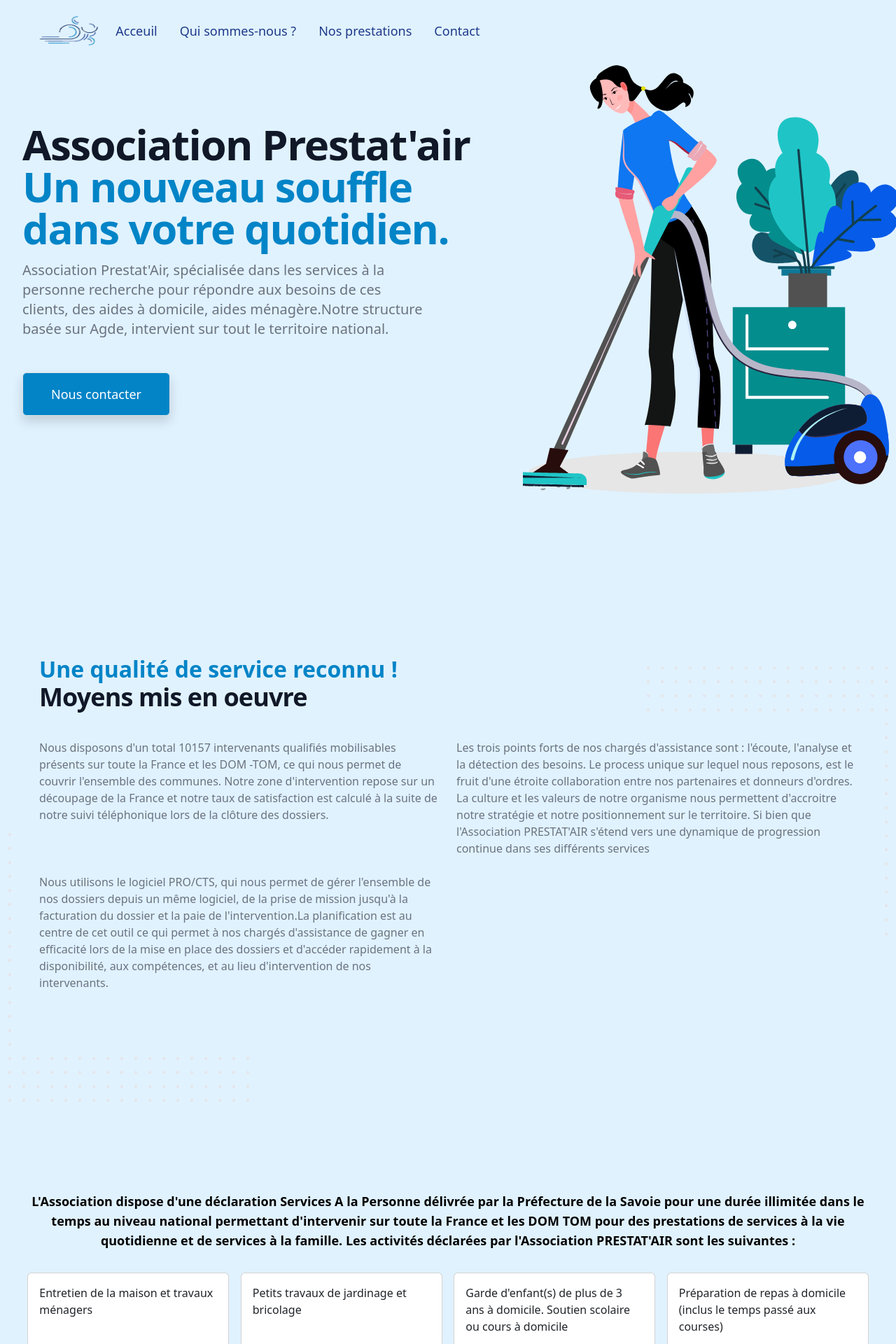
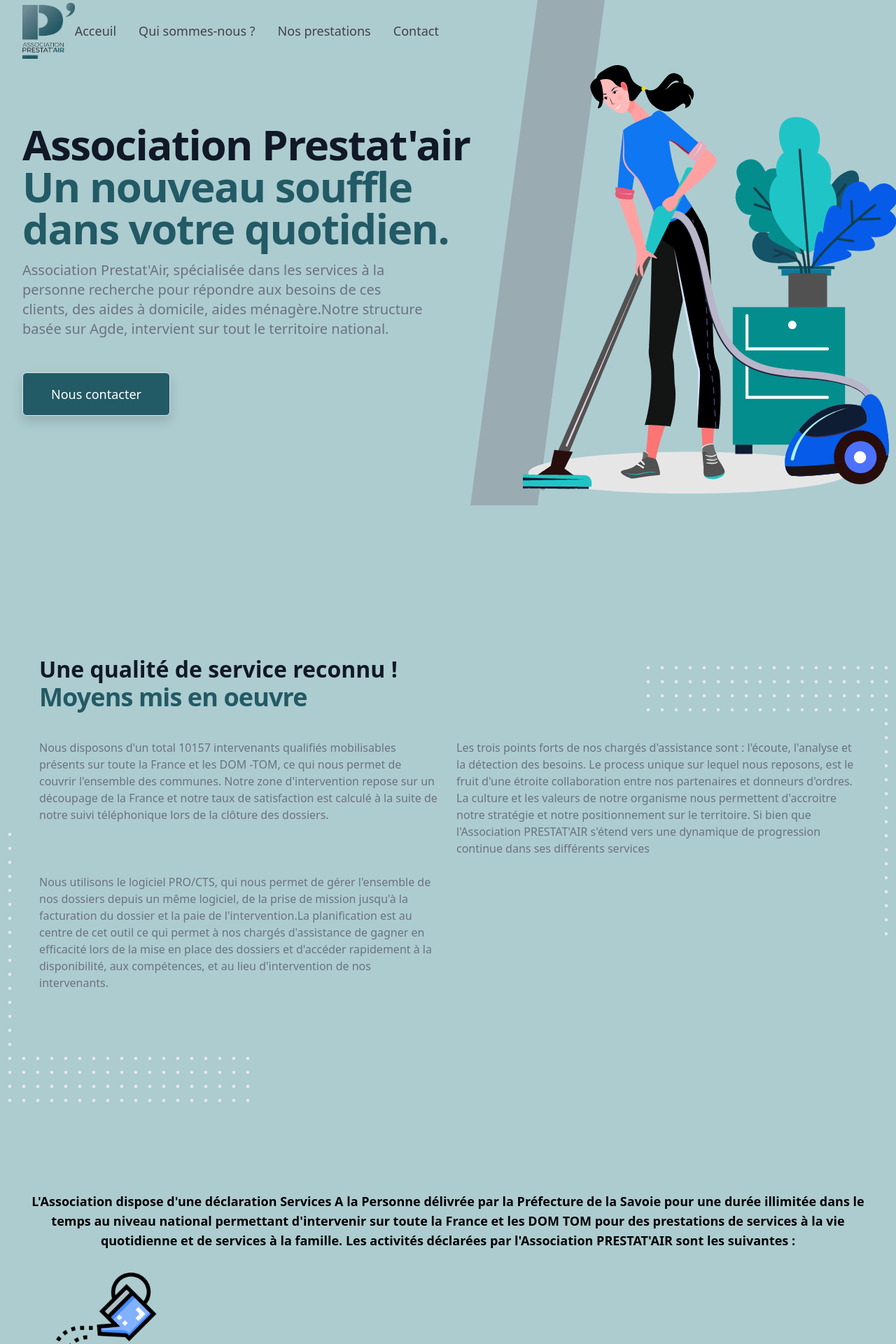
Before and after one commit to mohamedehn/prestatair, a React (Create React App) app: page / in a window 1280 px wide. Shown: the top 1920 px of the page at 70% size. Built offline with nearby package versions, Linux system fonts and the light colour scheme.

Commit message:
Modifying colors, logo and text

```diff
--- a/src/App.jsx
+++ b/src/App.jsx
@@ -11,7 +11,7 @@ import ScrollToTop from './components/ScrollToTop';
 
 function App() {
   return (
-    <div className="App bg-sky-100 overflow-hidden">
+    <div className="App bg-[#adccd0] overflow-hidden">
       <Hero/>
       <Presentation/>
       {/* <Activites/> */}
--- a/src/components/CardActivities.jsx
+++ b/src/components/CardActivities.jsx
@@ -1,9 +1,11 @@
 //here we will find a complete list of the activites
 
+import { hover } from '@testing-library/user-event/dist/hover';
 import Card from 'react-bootstrap/Card';
+import jardin from "../assets/jardin.png"
 
 const activities = [
-    {text : 'Entretien de la maison et travaux ménagers'},
+    { text1 : 'Entretien de la maison et travaux ménagers', image : jardin},
     {text : 'Petits travaux de jardinage et bricolage'},
     {text : "Garde d'enfant(s) de plus de 3 ans à domicile. Soutien scolaire ou cours à domicile"},
     {text : "Préparation de repas à domicile (inclus le temps passé aux courses)"},
@@ -21,14 +23,16 @@ const activities = [
 
   export default function CardActivites() {
       return (
-        <div className="bg-sky-100" id="activities">
+        <div className="bg-[#adccd0]" id="activities">
           <div className="mx-auto max-w-7xl py-12 px-6 lg:py-16 lg:px-8">
             <p className="text-center text-lg font-semibold text-black">
             L'Association dispose d'une déclaration Services A la Personne délivrée par la Préfecture de la Savoie pour une durée illimitée dans le temps au niveau national permettant d'intervenir sur toute la France et les DOM TOM pour des prestations de services à la vie quotidienne et de services à la famille. Les activités déclarées par l'Association PRESTAT'AIR sont les suivantes :
             </p>
             <div className="mt-6 grid gap-0.5 lg:mt-8 sm:block md:flex md:flex-wrap">
               <div className="contents">
-                {
+                <img className='cursor-pointer' src={jardin} alt="/" style={{width : '12rem'}}></img>
+                <p className='opacity-0 hover:opacity-100'>Entretien de la maison et travaux ménagers</p>
+                {/* {
                   activities.map((item)=> (
                     <Card style={{ width: '18rem' }} className="mx-auto cursor-pointer mb-4 hover:bg-sky-200">
                         <Card.Body>
@@ -36,7 +40,7 @@ const activities = [
                         </Card.Body>
                     </Card>
                   ))
-                }
+                } */}
               </div>
             </div>
           </div>
--- a/src/components/Footer.jsx
+++ b/src/components/Footer.jsx
@@ -14,7 +14,7 @@ export default function Footer (){
     ]
 
     return (
-        <footer className="text-gray-500 bg-sky-100 px-4 py-5 max-w-screen-xl mx-auto">
+        <footer className="text-gray-500 bg-[#adccd0] px-4 py-5 max-w-screen-xl mx-auto">
             <div className="mt-8 items-center justify-between sm:flex">
                 <ul className="mt-4 sm:mt-0">
                     &copy; 2022 Prestat'air Tout droit réservé.
@@ -31,7 +31,7 @@ export default function Footer (){
                     ))
                 }
                     <li className="hover:text-gray-800 list-none">
-                        <a href="https://mohamedehn.github.io/my-portfolio/" className="no-underline text-gray-500">Powered by Digital Comet</a>
+                        <a href="https://mohamedehn.github.io/portfolio/" className="no-underline text-gray-500">Powered by Ehn</a>
                     </li>
                 </ul>
             </div>
--- a/src/components/Form.jsx
+++ b/src/components/Form.jsx
@@ -7,14 +7,14 @@ import { EnvelopeIcon, PhoneIcon } from '@heroicons/react/24/outline'
 export default function Form() {
 
   return (
-    <div className="bg-sky-100" id='contact'>
+    <div className="bg-[#adccd0]" id='contact'>
       <div className="mx-auto max-w-7xl py-16 px-6 sm:py-24 lg:px-8">
         <div className="relative bg-white shadow-xl">
-          <h2 className="sr-only">Contactez-nous</h2>
+          <h2 className="sr-only ">Contactez-nous</h2>
 
           <div className="grid grid-cols-1 lg:grid-cols-3">
             {/* Contact information */}
-            <div className="relative overflow-hidden bg-sky-600 py-10 px-6 sm:px-10 xl:p-12">
+            <div className="relative overflow-hidden bg-[#9aabb2] py-10 px-6 sm:px-10 xl:p-12">
               <div className="pointer-events-none absolute inset-0 sm:hidden" aria-hidden="true">
                 <svg
                   className="absolute inset-0 h-full w-full"
@@ -108,8 +108,8 @@ export default function Form() {
                   </defs>
                 </svg>
               </div>
-              <h3 className="text-lg font-medium text-white">Contactez nous</h3>
-              <p className="mt-6 max-w-3xl text-base text-indigo-50">
+              <h3 className="text-lg font-medium text-gray-900">Contactez nous</h3>
+              <p className="mt-6 max-w-3xl text-base text-gray-900">
                 Nullam risus blandit ac aliquam justo ipsum. Quam mauris volutpat massa dictumst amet. Sapien tortor
                 lacus arcu.
               </p>
@@ -117,15 +117,15 @@ export default function Form() {
                 <dt>
                   <span className="sr-only">Phone number</span>
                 </dt>
-                <dd className="flex text-base text-indigo-50">
-                  <PhoneIcon className="h-6 w-6 flex-shrink-0 text-indigo-200" aria-hidden="true" />
+                <dd className="flex text-base text-gray-900">
+                  <PhoneIcon className="h-6 w-6 flex-shrink-0 text-gray-900" aria-hidden="true" />
                   <span className="ml-3">+33</span>
                 </dd>
                 <dt>
                   <span className="sr-only">Email</span>
                 </dt>
-                <dd className="flex text-base text-indigo-50">
-                  <EnvelopeIcon className="h-6 w-6 flex-shrink-0 text-indigo-200" aria-hidden="true" />
+                <dd className="flex text-base text-gray-900">
+                  <EnvelopeIcon className="h-6 w-6 flex-shrink-0 text-gray-900" aria-hidden="true" />
                   <span className="ml-3">contact@</span>
                 </dd>
               </dl>
@@ -273,7 +273,7 @@ export default function Form() {
                 <div className="sm:col-span-2 sm:flex sm:justify-end">
                   <button
                     type="submit"
-                    className="mt-2 inline-flex w-full items-center justify-center rounded-md border border-transparent bg-sky-600 px-6 py-3 text-base font-medium text-white shadow-sm hover:bg-sky-900 focus:outline-none focus:ring-2 focus:ring-indigo-500 focus:ring-offset-2 sm:w-auto"
+                    className="mt-2 inline-flex w-full items-center justify-center rounded-md border border-transparent bg-[#225a65] px-6 py-3 text-base font-medium text-white shadow-sm hover:bg-[#9aabb2] focus:outline-none focus:ring-2 focus:ring-[#9aabb2] focus:ring-offset-2 sm:w-auto"
                   >
                     Envoyer
                   </button>
--- a/src/components/Hero.jsx
+++ b/src/components/Hero.jsx
@@ -5,7 +5,7 @@ import { Popover, Transition } from '@headlessui/react'
 import { Bars3Icon, XMarkIcon } from '@heroicons/react/24/outline'
 import Lottie from 'react-lottie'
 import animation from "../animations/75353-cleaner-blue-shirt.json"
-import logo from "../assets/logo2.png"
+import logo from "../assets/logoNew.png"
 
 const navigation = [
   { name: 'Acceuil', href: '#acceuil' },
@@ -26,18 +26,18 @@ const defaultOptions = {
 
 export default function Hero () {
   return (
-    <div className="relative overflow-hidden bg-sky-100 h-screen" id='acceuil'>
+    <div className="relative overflow-hidden bg-[#adccd0] h-screen" id='acceuil'>
       <div className="mx-auto max-w-7xl">
-        <div className="relative z-10 bg-sky-100 pb-8 sm:pb-16 md:pb-20 lg:w-full lg:max-w-3xl lg:pb-28 xl:pb-32">
-          {/* <svg
-            className="absolute inset-y-0 right-0 hidden h-full w-48 translate-x-1/2 transform text-white lg:block"
+        <div className="relative z-10 bg-[#adccd0] pb-8 sm:pb-16 md:pb-20 lg:w-full lg:max-w-3xl lg:pb-28 xl:pb-32">
+          <svg
+            className="absolute inset-y-0 right-0 hidden h-full w-48 translate-x-1/2 transform text-[#9aabb2] lg:block"
             fill="currentColor"
             viewBox="0 0 100 100"
             preserveAspectRatio="none"
             aria-hidden="true"
           >
             <polygon points="50,0 100,0 50,100 0,100" />
-          </svg> */}
+          </svg>
 
           <Popover>
             <div className="relative px-6 pt-6 lg:px-8">
@@ -53,7 +53,7 @@ export default function Hero () {
                       />
                     </a>
                     <div className="-mr-2 flex items-center md:hidden">
-                      <Popover.Button className="inline-flex items-center justify-center rounded-md bg-sky-100 p-2 text-black hover:bg-gray-100 hover:text-gray-500 focus:outline-none focus:ring-2 focus:ring-inset focus:ring-indigo-500">
+                      <Popover.Button className="inline-flex items-center justify-center rounded-md bg-[#adccd0] p-2 text-black hover:bg-[#225a65] hover:text-gray-500 focus:outline-none focus:ring-2 focus:ring-inset focus:ring-[#225a65]">
                         <span className="sr-only">Open main menu</span>
                         <Bars3Icon className="h-6 w-6" aria-hidden="true" />
                       </Popover.Button>
@@ -62,7 +62,7 @@ export default function Hero () {
                 </div>
                 <div className="hidden md:ml-10 md:contents md:space-x-8 md:pr-4">
                   {navigation.map((item) => (
-                    <a key={item.name} href={item.href} className="font-medium text-blue-900 hover:text-gray-900 text-lg no-underline">
+                    <a key={item.name} href={item.href} className="font-medium text-[#3d4346] hover:text-gray-900 text-lg no-underline">
                       {item.name}
                     </a>
                   ))}
@@ -83,7 +83,7 @@ export default function Hero () {
                 focus
                 className="absolute inset-x-0 top-0 z-10 origin-top-right transform p-2 transition md:hidden"
               >
-                <div className="overflow-hidden rounded-lg bg-sky-100 shadow-md ring-1 ring-black ring-opacity-5">
+                <div className="overflow-hidden rounded-lg bg-[#adccd0] shadow-md ring-1 ring-black ring-opacity-5">
                   <div className="flex items-center justify-between px-5 pt-4">
                     <div>
                       <img
@@ -93,7 +93,7 @@ export default function Hero () {
                       />
                     </div>
                     <div className="-mr-2">
-                      <Popover.Button className="inline-flex items-center justify-center rounded-md bg-white p-2 text-gray-400 hover:bg-gray-100 hover:text-gray-500 focus:outline-none focus:ring-2 focus:ring-inset focus:ring-indigo-500">
+                      <Popover.Button className="inline-flex items-center justify-center rounded-md bg-[#adccd0] p-2 text-gray-400 hover:bg-[#225a65] hover:text-gray-500 focus:outline-none focus:ring-2 focus:ring-inset focus:ring-[#225a65]">
                         <span className="sr-only">Close main menu</span>
                         <XMarkIcon className="h-6 w-6" aria-hidden="true" />
                       </Popover.Button>
@@ -104,7 +104,7 @@ export default function Hero () {
                       <a
                         key={item.name}
                         href={item.href}
-                        className="block rounded-md px-3 py-2 text-base font-medium text-gray-700 hover:bg-gray-50 hover:text-gray-900 no-underline"
+                        className="block rounded-md px-3 py-2 text-base font-medium text-gray-700 hover:bg-[#9aabb2] hover:text-gray-900 no-underline"
                       >
                         {item.name}
                       </a>
@@ -119,7 +119,7 @@ export default function Hero () {
             <div className="sm:text-center lg:text-left">
               <h1 className="text-4xl font-bold tracking-tight text-gray-900 sm:text-5xl md:text-6xl">
                 <span className="block xl:inline">Association Prestat'air</span>{' '}
-                <span className="block text-sky-600 xl:inline"><br/>Un nouveau souffle dans votre quotidien.</span>
+                <span className="block text-[#225a65] xl:inline"><br/>Un nouveau souffle dans votre quotidien.</span>
               </h1>
               <p className="mt-3 text-base text-gray-500 sm:mx-auto sm:mt-5 sm:max-w-xl sm:text-lg md:mt-5 md:text-xl lg:mx-0">
               Association Prestat'Air, spécialisée dans les services à la personne recherche pour répondre aux besoins de ces clients, des aides
@@ -129,24 +129,16 @@ export default function Hero () {
                 <div className="rounded-md shadow">
                   <a
                     href="#contact"
-                    className="flex w-full items-center justify-center rounded-md border border-transparent bg-sky-600 px-8 py-3 text-base font-medium text-white hover:bg-sky-900 md:py-4 md:px-10 md:text-lg no-underline"
+                    className="flex w-full items-center justify-center rounded-md border border-transparent bg-[#225a65] px-8 py-3 text-base font-medium text-white hover:bg-[#9aabb2] md:py-4 md:px-10 md:text-lg no-underline"
                   >
                     Nous contacter
                   </a>
                 </div>
-                {/* <div className="mt-3 sm:mt-0 sm:ml-3">
-                  <a
-                    href="#"
-                    className="flex w-full items-center justify-center rounded-md border border-transparent bg-indigo-100 px-8 py-3 text-base font-medium text-indigo-700 hover:bg-indigo-200 md:py-4 md:px-10 md:text-lg"
-                  >
-                    Live demo
-                  </a>
-                </div> */}
               </div>
             </div>
           </main>
         </div>
-        <div className="lg:absolute lg:inset-y-0 lg:right-0 lg:w-5/12 md:w-full z-20 md:flex hidden">
+        <div className="lg:absolute lg:inset-y-0 lg:right-0 lg:w-5/12 md:w-[90%] z-20 md:flex hidden">
           <Lottie options={defaultOptions}/>
         </div>
       </div>
--- a/src/components/Presentation.jsx
+++ b/src/components/Presentation.jsx
@@ -1,17 +1,17 @@
 
 export default function Presentation() {
     return (
-      <div className="overflow-hidden bg-sky-100  py-16 px-6 lg:px-8 xl:py-36" id="presentation">
+      <div className="overflow-hidden bg-[#adccd0]  py-16 px-6 lg:px-8 xl:py-36" id="presentation">
         <div className="mx-auto max-w-max lg:max-w-7xl">
           <div className="relative z-10 mb-8 md:mb-2 md:px-6">
             <div className="max-w-prose text-base lg:max-w-none">
-              <h2 className="font-semibold leading-6 text-sky-600">Une qualité de service reconnu !</h2>
-              <p className="mt-2 text-3xl font-bold leading-8 tracking-tight text-gray-900 sm:text-4xl">
+              <h2 className="font-semibold leading-6 text-gray-900">Une qualité de service reconnu !</h2>
+              <p className="mt-2 text-3xl font-bold leading-8 tracking-tight text-[#225a65] sm:text-4xl">
                 Moyens mis en oeuvre
               </p>
             </div>
           </div>
-          <div className="relative bg-sky-100">
+          <div className="relative bg-[#adccd0]">
             <svg
               className="absolute top-0 right-0 -mt-20 -mr-20 hidden md:block md:[overflow-anchor:none]"
               width={404}
@@ -56,7 +56,7 @@ export default function Presentation() {
               </defs>
               <rect width={404} height={384} fill="url(#7a00fe67-0343-4a3c-8e81-c145097a3ce0)" />
             </svg>
-            <div className="relative md:bg-sky-100 md:p-6">
+            <div className="relative md:bg-[#adccd0] md:p-6">
               <div className="lg:grid lg:grid-cols-2 lg:gap-6">
                 <div className="prose prose-lg prose-indigo text-gray-500 lg:max-w-none">
                   <p>
```
Also changed, not shown: src/assets/jardin.png (added), src/assets/logoNew.png (added).
